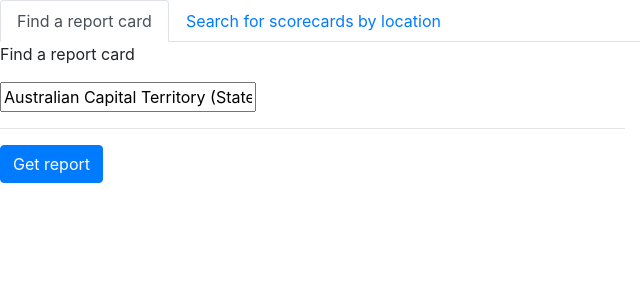
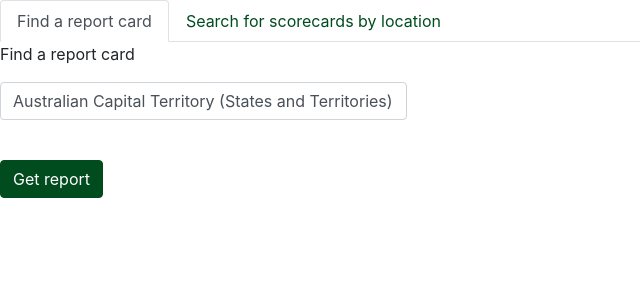
Before and after one commit to ANU-WALD/aer-search, an Angular app: page / in a window 1280 px wide. Shown: the top 300 px of the page, without its empty margins (0-640 px from the left). Built offline with nearby package versions, Linux system fonts and the light colour scheme.

Commit message:
update formatting

```diff
--- a/src/app/app.component.html
+++ b/src/app/app.component.html
@@ -1,4 +1,3 @@
-
 <!--The content below is only a placeholder and can be replaced.-->
 
 <ng-template #rt let-r="result" let-t="term">
@@ -11,11 +10,10 @@
     <a ngbNavLink>Find a report card</a>
     <ng-template ngbNavContent>
       <div class="row">
-        <div class="col-sm-12 col-md-6">
+        <div class="col-sm-12 col-md-4">
           <p>Find a report card</p>
-          <input [(ngModel)]="selectedReport" [ngbTypeahead]="search" [resultTemplate]="rt"
-          [inputFormatter]="reportFormatter" placeholder="eg. New South Wales">
-          <hr>
+          <input class="form-control" [(ngModel)]="selectedReport" [ngbTypeahead]="search" [resultTemplate]="rt"
+            [inputFormatter]="reportFormatter" placeholder="eg. New South Wales">
         </div>
       </div>
     </ng-template>
@@ -24,17 +22,16 @@
     <a ngbNavLink>Search for scorecards by location</a>
     <ng-template ngbNavContent>
       <div class="row">
-        <div class="col-sm-12 col-md-6">
+        <div class="col-sm-12 col-md-4">
           <p>Enter address</p>
-          <input [(ngModel)]="address" (ngModelChange)="addressChange()">
+          <input class="form-control" [(ngModel)]="address" (ngModelChange)="addressChange()">
         </div>
-        <div class="col-sm-12 col-md-6">
+        <div class="col-sm-12 col-md-8">
           <p>or</p>
-          <button class="btn btn-primary"
-                  (click)="useLocation()">
+          <button class="btn btn-primary" (click)="useLocation()">
             Use my current location
           </button>
-    </div>
+        </div>
       </div>
       <div class="row">
         <div class="col-sm-12 col-md-6">
@@ -51,7 +48,7 @@
     </ng-template>
 
   </li>
-<!--
+  <!--
 
   <li ngbNavItem>
     <a ngbNavLink>Lookup any scorecard</a>
@@ -84,10 +81,8 @@
 
 <div class="row">
   <div class="col">
-    <a class="btn btn-primary"
-       [ngClass]="{disabled:!url}"
-       [href]="url"
-       target="blank">
+    <div style="height:40px;"></div>
+    <a class="btn btn-primary" [ngClass]="{disabled:!url}" [href]="url" target="blank">
       Get report
     </a>
   </div>
--- a/src/styles.scss
+++ b/src/styles.scss
@@ -1,3 +1,13 @@
 /* You can add global styles to this file, and also import other style files */
 
+$primary: #004C1E;
 @import '../node_modules/bootstrap/scss/bootstrap';
+
+
+html {
+  overflow-x: hidden;
+}
+
+body {
+  background-color: transparent;
+}
```
